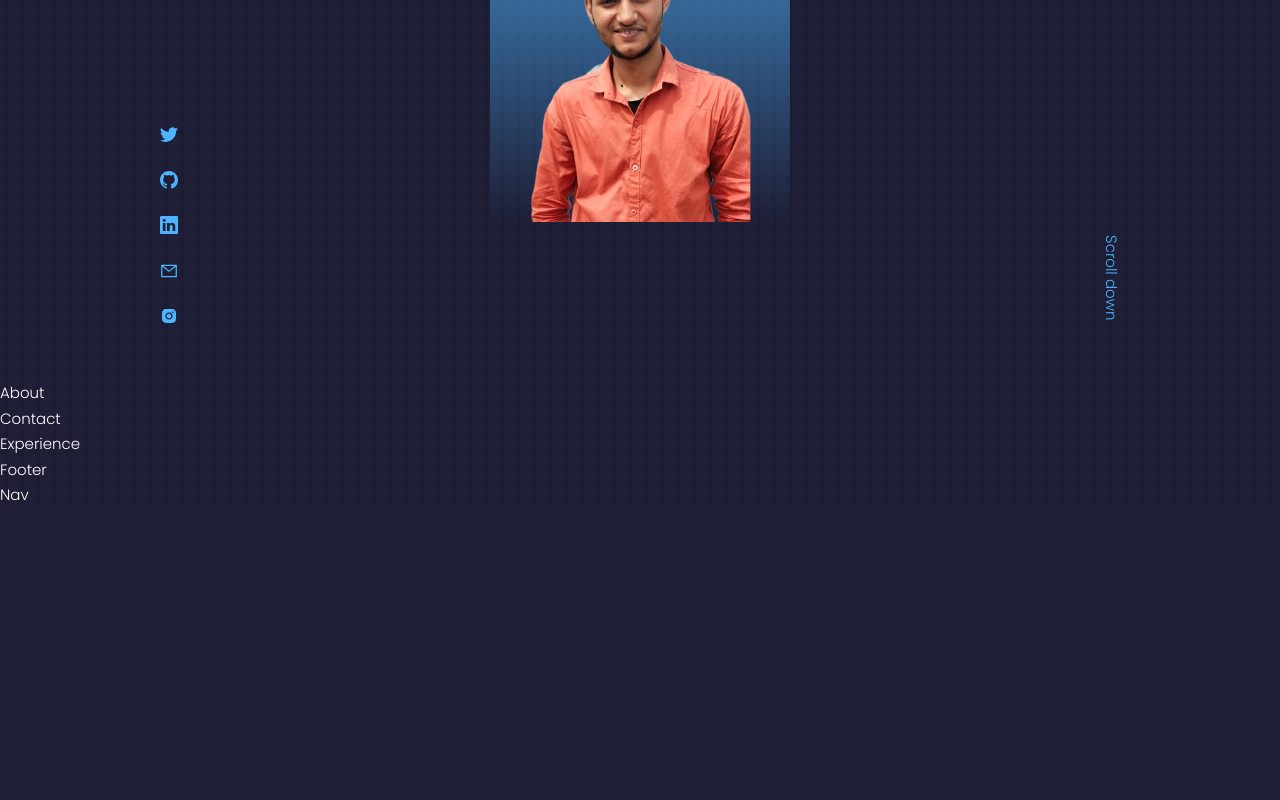
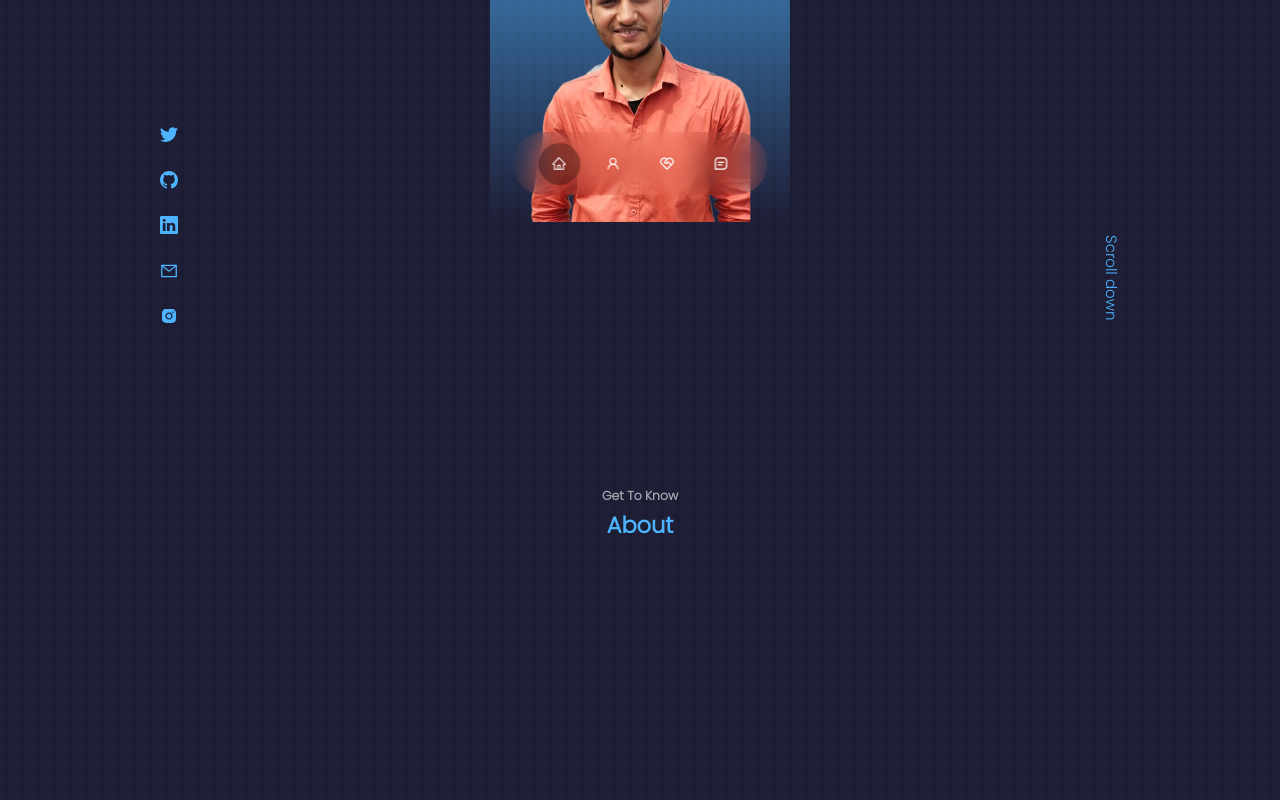
Before and after one commit to AnshuPathak-88825/Portfolio, a React (Create React App) app: page / in a window 1280 px wide. Shown: the part 580-1380 px from the top of the page. Before the commit the page ends 1088 px from the top, so only its background shows below. Built offline with nearby package versions, Linux system fonts and the light colour scheme.

Commit message:
navbar completed

```diff
--- a/src/App.jsx
+++ b/src/App.jsx
@@ -4,16 +4,17 @@ import Experience from "./Component/Experience/Experience.jsx";
 import Footer  from "./Component/Footer/footer.jsx";
 import Header from "./Component/Header/Header.jsx";
 import Nav from "./Component/Nav/Nav.jsx";
+import Service from "./Component/Services/service.jsx";
 const App=()=>{
     return (
         <>
         <Header/>
+        <Nav/>
 
         <About/>
         <Contact/>
         <Experience/>
-        <Footer/>
-        <Nav/>
+        <Service/>
         </>
     )
 }
--- a/src/Component/About/About.jsx
+++ b/src/Component/About/About.jsx
@@ -1,7 +1,20 @@
-import AboutCss from './About.css';
-const About=()=>{
-    return(
-        <div>About</div>
-    )
-}
+import AboutCss from "./About.css";
+import Me from '../../assets/me1.png';
+import ME from '../../assets/me1.png';
+
+const About = () => {
+  return <section id="about">
+    <h5>Get To Know</h5>
+    <h2>About</h2>
+    <div className="container about-container">
+      <div className="about_me">
+        <div className="about_me-image">
+        <img src={Me} alt=" About-Image" />
+
+        </div>
+      </div>
+
+    </div>
+  </section>;
+};
 export default About;
--- a/src/Component/Contact/Contact.jsx
+++ b/src/Component/Contact/Contact.jsx
@@ -1,7 +1,7 @@
 import ContactCss from "./Contact.css";
 const Contact=()=>{
     return (
-        <div>Contact</div>
+        <section id="contact">contact</section>
     )
 }
 export default Contact;
--- a/src/Component/Experience/Experience.jsx
+++ b/src/Component/Experience/Experience.jsx
@@ -1,7 +1,8 @@
 import ExperienceCss from "./Experience.css";
 const Experience=()=>{
     return (
-        <div>Experience</div>
-    )
+
+        <section id="experience">experience</section>
+        )
 }
 export default Experience;
--- a/src/Component/Nav/Nav.css
+++ b/src/Component/Nav/Nav.css
@@ -0,0 +1,37 @@
+nav {
+    width: max-content;
+    padding: 0.7rem 1.7rem;
+    display: block;
+    position: fixed;
+    left: 50%;
+    z-index: 2;
+    top: 89%;
+    transform: translateX(-50%);
+    display: flex;
+    gap: 0.8rem;
+    border-radius: 3rem;
+    backdrop-filter: blur(15px);
+}
+
+nav a {
+    background: transparent;
+    padding: 0.9rem;
+    border-radius: 50%;
+    display: flex;
+    color: var(--color-white);
+
+
+}
+
+nav a:hover {
+    background-color: rgba(0, 0, 0, 0.3);
+
+
+
+
+}
+nav a.active {
+    background-color: rgba(0, 0, 0, 0.3);
+
+    color: var(--color-white);
+}
--- a/src/Component/Nav/Nav.jsx
+++ b/src/Component/Nav/Nav.jsx
@@ -1,7 +1,25 @@
 import NavCss from './Nav.css';
+import { AiOutlineHome } from 'react-icons/ai';
+import {AiOutlineUser} from 'react-icons/ai'
+import {BiBook} from 'react-icons/bi'
+import {BiMessageSquareDetail} from 'react-icons/bi'
+
+import {RiServiceLine} from 'react-icons/ri'
+import { useState } from 'react';
 const Nav=()=>{
+    const [activeNav,setActiveNav]=useState('#');
+    console.log(activeNav);
     return (
-        <div>Nav</div>
+       <nav>
+        <a href="#" onClick={()=>setActiveNav('#')} className={activeNav==='#' ? 'active' : ''}><AiOutlineHome/></a>
+        <a href="#about" onClick={()=>setActiveNav('#about')} className={activeNav==='#about' ? 'active' : ''}><AiOutlineUser/></a>
+        <a href="#service" onClick={()=>setActiveNav('#service')} className={activeNav==='#service' ? 'active' : ''}><RiServiceLine/></a>
+        <a href="#contact" onClick={()=>setActiveNav('#contact')} className={activeNav==='#contact' ? 'active' : ''}><BiMessageSquareDetail/></a>
+
+
+
+
+       </nav>
     )
 }
 export default Nav;
--- /dev/null
+++ b/src/Component/Services/service.jsx
@@ -0,0 +1,9 @@
+
+const Service=()=>
+{
+    return (
+        <section id="service">service</section>
+
+    )
+}
+export default Service;
--- a/src/index.css
+++ b/src/index.css
@@ -121,7 +121,7 @@ img
     .container{
         width: var(--container-width-ms);
     }
-    h1{
+    section > h1{
         margin-bottom: 1.7rem;
     }
     html{
```
Also changed, not shown: src/Component/Services/service.css (added).
